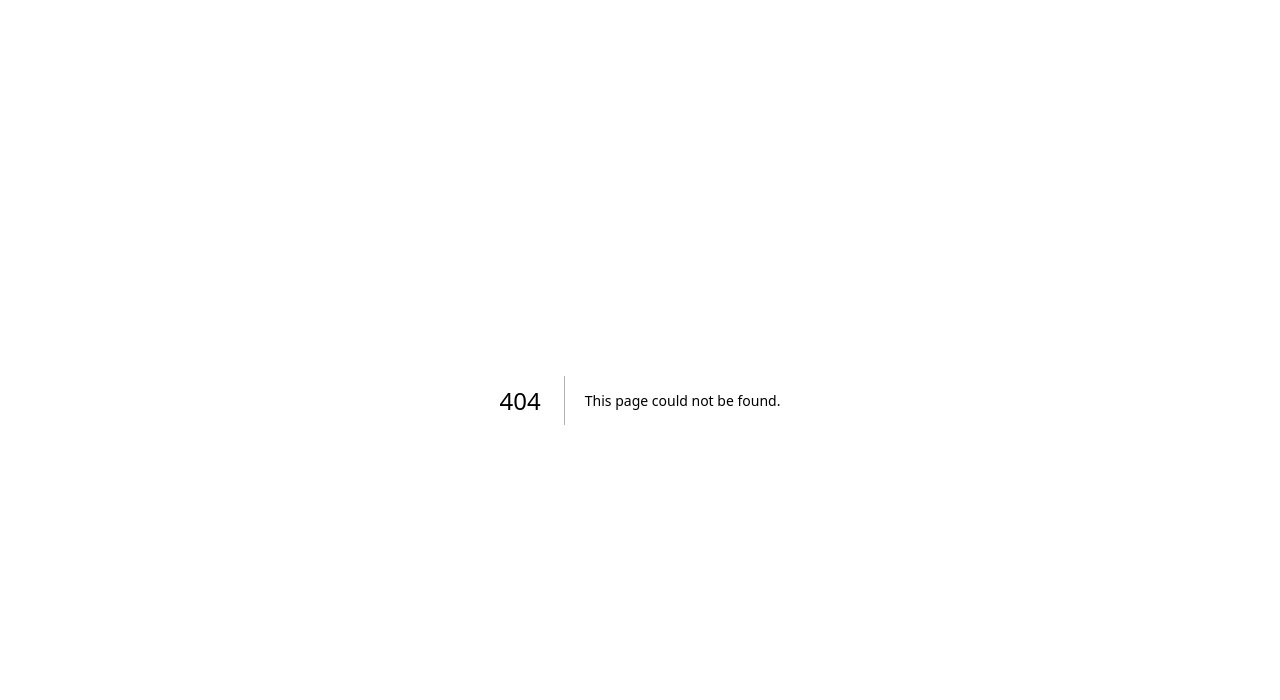
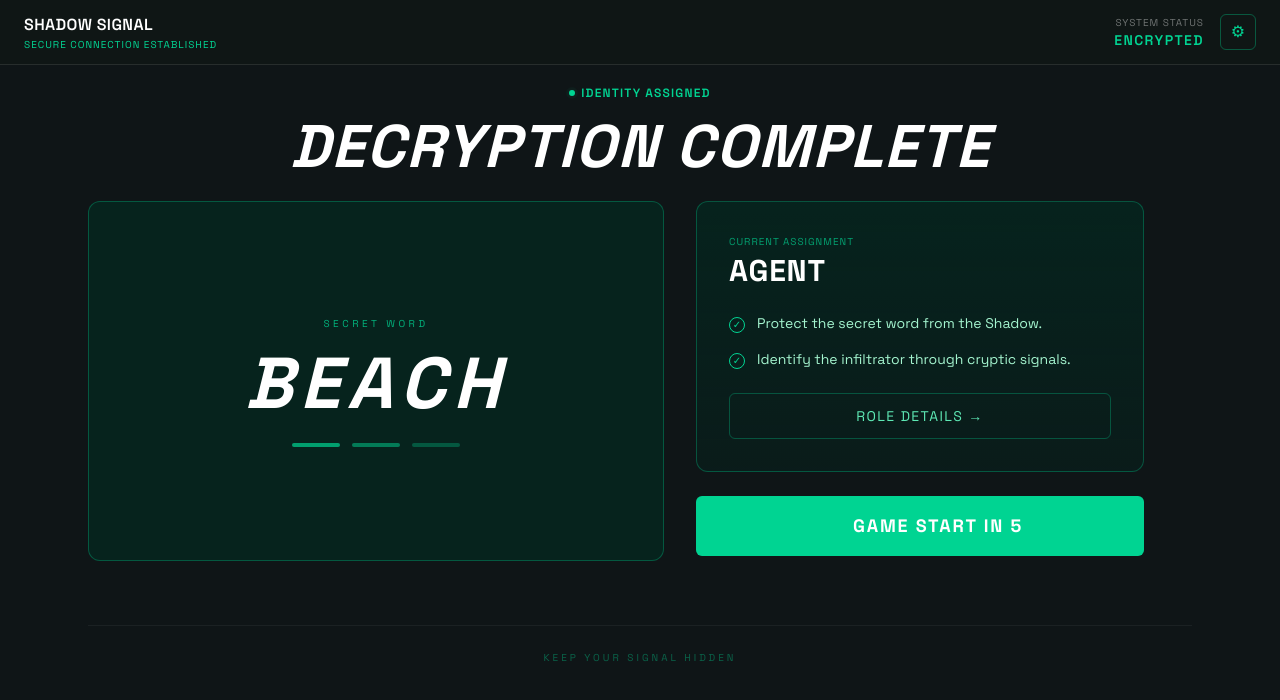
Before and after one commit to Shakthi-Scripts/Shadow-Signal, a Next.js app in the folder frontend/: page /room/1/role in a window 1280 px wide. Before the commit this address had no page. Shown: the top 700 px of the page. Built offline with nearby package versions, Linux system fonts and the light colour scheme.

Commit message:
feat: add Role components and integrate them into the Home page layout

```diff
--- /dev/null
+++ b/frontend/app/components/RoleCurrentAssignment.tsx
@@ -0,0 +1,39 @@
+import React from "react";
+import StartGameButton from "./StartGameButton";
+
+function RoleCurrentAssignment() {
+  return (
+    <div className="w-full max-w-md rounded-xl border border-emerald-400/30 bg-linear-to-b from-emerald-950/60 to-emerald-950/30 p-8">
+      <div className="mb-6 flex items-start justify-between">
+        <div>
+          <p className="text-[10px] tracking-widest text-emerald-400/70">
+            CURRENT ASSIGNMENT
+          </p>
+          <h3 className="mt-1 text-3xl font-bold tracking-wide text-white">AGENT</h3>
+        </div>
+      </div>
+
+      <ul className="space-y-4 text-sm text-emerald-200">
+        <li className="flex gap-3">
+          <span className="mt-1 h-4 w-4 flex items-center justify-center rounded-full border border-emerald-400 text-[10px] text-emerald-400">
+            ✓
+          </span>
+          Protect the secret word from the Shadow.
+        </li>
+
+        <li className="flex gap-3">
+          <span className="mt-1 h-4 w-4 flex items-center justify-center rounded-full border border-emerald-400 text-[10px] text-emerald-400">
+            ✓
+          </span>
+          Identify the infiltrator through cryptic signals.
+        </li>
+      </ul>
+
+      <button className="mt-6 w-full rounded-md border border-emerald-400/30 py-3 text-sm tracking-widest text-emerald-300 transition hover:bg-emerald-400/10">
+        ROLE DETAILS →
+      </button>
+    </div>
+  );
+}
+
+export default RoleCurrentAssignment;
--- /dev/null
+++ b/frontend/app/components/RoleFooter.tsx
@@ -0,0 +1,13 @@
+import React from "react";
+
+function RoleFooter() {
+  return (
+    <footer className="mt-16 border-t border-white/5 py-6 text-center">
+      <p className="text-[10px] tracking-[0.3em] text-emerald-400/40">
+        KEEP YOUR SIGNAL HIDDEN
+      </p>
+    </footer>
+  );
+}
+
+export default RoleFooter;
--- /dev/null
+++ b/frontend/app/components/RoleMainText.tsx
@@ -0,0 +1,22 @@
+import React from "react";
+
+function RoleMainText() {
+  return (
+    <div className="flex flex-1 flex-col items-center justify-center -translate-y-12">
+      <span className="mb-3 inline-flex items-center gap-1.5 rounded-md px-3 py-1 text-[9px] font-semibold tracking-widest text-emerald-400 sm:text-xs">
+        <span className="relative flex h-1.5 w-1.5">
+          <span className="absolute inline-flex h-full w-full animate-ping rounded-full bg-emerald-400 opacity-75"></span>
+          <span className="relative inline-flex h-1.5 w-1.5 rounded-full bg-emerald-400"></span>
+        </span>
+        IDENTITY ASSIGNED
+      </span>
+
+      <h1 className="text-center text-4xl font-bold italic tracking-wide text-white sm:text-5xl xl:text-6xl">
+        DECRYPTION COMPLETE
+      </h1>
+    </div>
+  );
+}
+
+
+export default RoleMainText;
--- /dev/null
+++ b/frontend/app/components/RoleNavBar.tsx
@@ -0,0 +1,36 @@
+import React from "react";
+
+export default function RoleNavBar() {
+  return (
+    <div className="sticky top-0 z-50 w-full border-b border-white/10 bg-[rgb(15,22,21)] backdrop-blur-md">
+      <div className="flex h-14 sm:h-16 items-center justify-between px-4 sm:px-6">
+        <div className="flex items-center gap-3 sm:gap-4 min-w-0">
+
+          <div className="min-w-0">
+            <p className="truncate text-sm sm:text-base font-semibold tracking-wide text-white">
+              SHADOW SIGNAL
+            </p>
+            <p className="truncate text-[9px] sm:text-[10px] tracking-widest text-emerald-400">
+              SECURE CONNECTION ESTABLISHED
+            </p>
+          </div>
+        </div>
+
+        <div className="flex items-center gap-3 sm:gap-4 shrink-0">
+          <div className="text-right">
+            <p className="text-[9px] sm:text-[10px] tracking-widest text-white/40 whitespace-nowrap">
+              SYSTEM STATUS
+            </p>
+            <p className="text-xs sm:text-sm font-semibold tracking-widest text-emerald-400 whitespace-nowrap">
+              ENCRYPTED
+            </p>
+          </div>
+
+          <button className="flex h-8 w-8 sm:h-9 sm:w-9 shrink-0 items-center justify-center rounded-md border border-emerald-500/40 text-emerald-400 transition hover:bg-emerald-500/10">
+            ⚙
+          </button>
+        </div>
+      </div>
+    </div>
+  );
+}
--- /dev/null
+++ b/frontend/app/components/RoleSecretCode.tsx
@@ -0,0 +1,23 @@
+import React from "react";
+
+function RoleSecretCode() {
+  return (
+    <div className="relative w-full max-w-xl">
+      <div className="relative flex min-h-90 flex-col items-center justify-center rounded-xl border border-emerald-400/30 bg-emerald-950/60 px-10">
+
+        <p className="mb-4 text-center text-[10px] tracking-[0.35em] text-emerald-400/80">SECRET WORD</p>
+
+        <h2 className="text-center text-6xl font-bold italic tracking-widest text-white xl:text-7xl">BEACH</h2>
+
+        <div className="mt-6 flex gap-3">
+          <span className="h-1 w-12 rounded bg-emerald-400/70" />
+          <span className="h-1 w-12 rounded bg-emerald-400/50" />
+          <span className="h-1 w-12 rounded bg-emerald-400/30" />
+        </div>
+
+      </div>
+    </div>
+  );
+}
+
+export default RoleSecretCode;
--- /dev/null
+++ b/frontend/app/components/StartGameButton.tsx
@@ -0,0 +1,15 @@
+import React from "react";
+
+function StartGameButton() {
+    return (
+        <button className="mt-6 flex w-full items-center justify-center gap-3 rounded-md bg-emerald-400 py-4 text-lg
+        font-bold tracking-widest text-white transition hover:bg-emerald-300">
+            <span className="material-symbols-outlined text-white">
+                hourglass
+            </span>
+            GAME START IN 5
+        </button>
+    );
+}
+
+export default StartGameButton;
--- /dev/null
+++ b/frontend/app/room/[id]/role/page.tsx
@@ -0,0 +1,31 @@
+import RoleCurrentAssignment from "@/app/components/RoleCurrentAssignment";
+import RoleFooter from "@/app/components/RoleFooter";
+import RoleMainText from "@/app/components/RoleMainText";
+import RoleNavBar from "@/app/components/RoleNavBar";
+import RoleSecretCode from "@/app/components/RoleSecretCode";
+import StartGameButton from "@/app/components/StartGameButton";
+
+export default function Home() {
+  return (
+    <div className="min-h-screen bg-[rgb(15,21,23)]">
+      <RoleNavBar />
+
+      <div className="flex pt-16">
+        <RoleMainText />
+      </div>
+
+      <div className="mx-auto -mt-6 max-w-6xl px-6">
+        <div className="flex flex-col gap-8 md:flex-row md:items-start">
+          <RoleSecretCode />
+
+          <div className="flex w-full max-w-md flex-col">
+            <RoleCurrentAssignment />
+            <StartGameButton />
+          </div>
+
+        </div>
+        <RoleFooter />
+      </div>
+    </div>
+  );
+}
```
